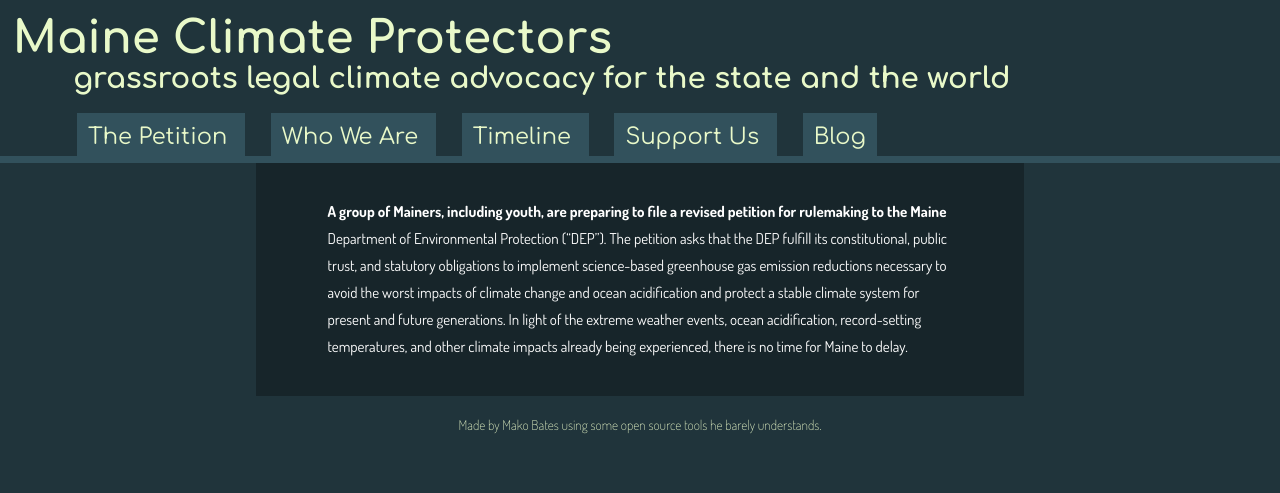
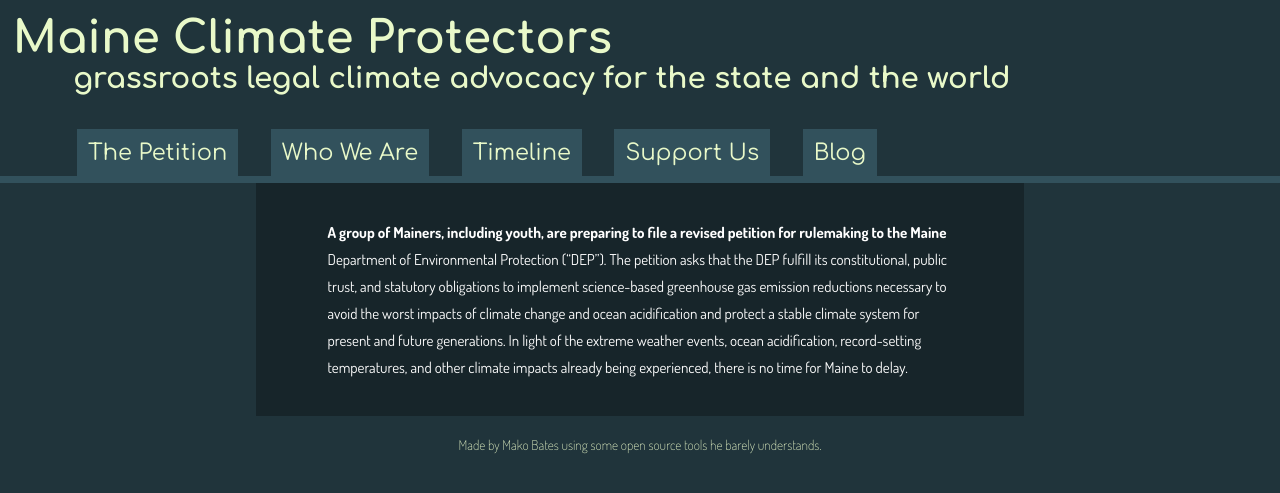
Before and after one commit to ShapeOfMatter/maine-climate-protectors, a Jekyll site: the page built from index.md, in a window 1280 px wide. Shown: the top 493 px of the page. Built offline with Jekyll 4.4.1, drawn with Linux system fonts in a browser that asks for light colours.

Commit message:
more mobile friendly?

```diff
--- a/assets/main.scss
+++ b/assets/main.scss
@@ -35,12 +35,13 @@
     text-decoration: none;
   }
   #main_nav {
-    margin: 0.3em auto;
+    margin: 0.3em auto 0em auto;
     width: 90%;
     a:hover {
       text-decoration: underline;
     }
     .nav_item {
+      display: inline-block;
       background-color: lighten($primary-color, 10%);
       margin: .2em 1vw 0px 1vw;
       padding: 0.5em;
@@ -51,6 +52,9 @@
   background-color: darken($primary-color, 5%);
   padding: 1vw 5vw;
   margin: 0px 20vw 20px 20vw;
+  @media (max-width:580px) {
+    margin: 0px 2vw 20px 2vw;
+  }
   font-family: $content-font;
   p {
     padding: 0.5em;
```
